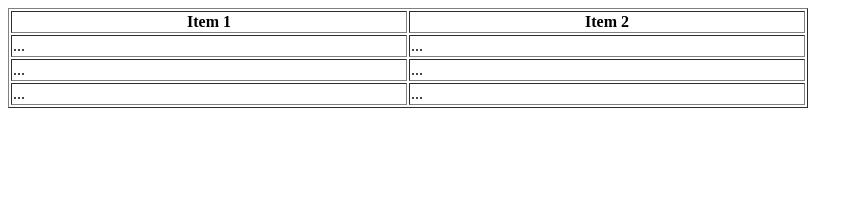
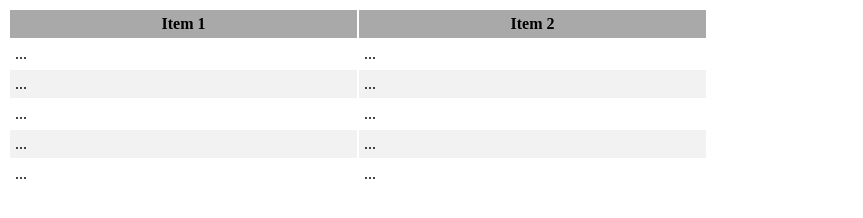
Before and after one commit to lMatheuslOliveiral/b7web, a plain HTML site: page Estudo/table/tabela.html in a window 1280 px wide. Shown: the whole page, without its empty margins (0-863 px from the left). Drawn offline with Linux system fonts and the light colour scheme.

Commit message:
Testando a Tag Table

```diff
--- /dev/null
+++ b/Estudo/table/style.css
@@ -0,0 +1,19 @@
+table{
+  width: 700px;
+}
+
+thead{
+  background-color: darkgrey;
+}
+
+tbody tr:hover{
+  background-color: rgba(238, 238, 238, 0.726);
+}
+
+tbody tr:nth-child(even){
+  background-color: rgba(238, 238, 238, 0.726);
+}
+
+th, td{
+  padding: 5px;
+}
--- a/Estudo/tabela.html
+++ b/Estudo/table/tabela.html
@@ -5,10 +5,11 @@
   <meta http-equiv="X-UA-Compatible" content="IE=edge">
   <meta name="viewport" content="width=device-width, initial-scale=1.0">
   <title>Praticando tabela</title>
+  <link rel="stylesheet" href="style.css">
 </head>
 <body>
 
-  <table width="800" border="1">
+  <table>
     <thead>
 
       <tr>
@@ -36,6 +37,18 @@
 
       </tr>
 
+      <tr>
+          <td>...</td>
+          <td>...</td>
+
+      </tr>
+
+      <tr>
+          <td>...</td>
+          <td>...</td>
+
+      </tr>
+
     </tbody>
 
 
```
